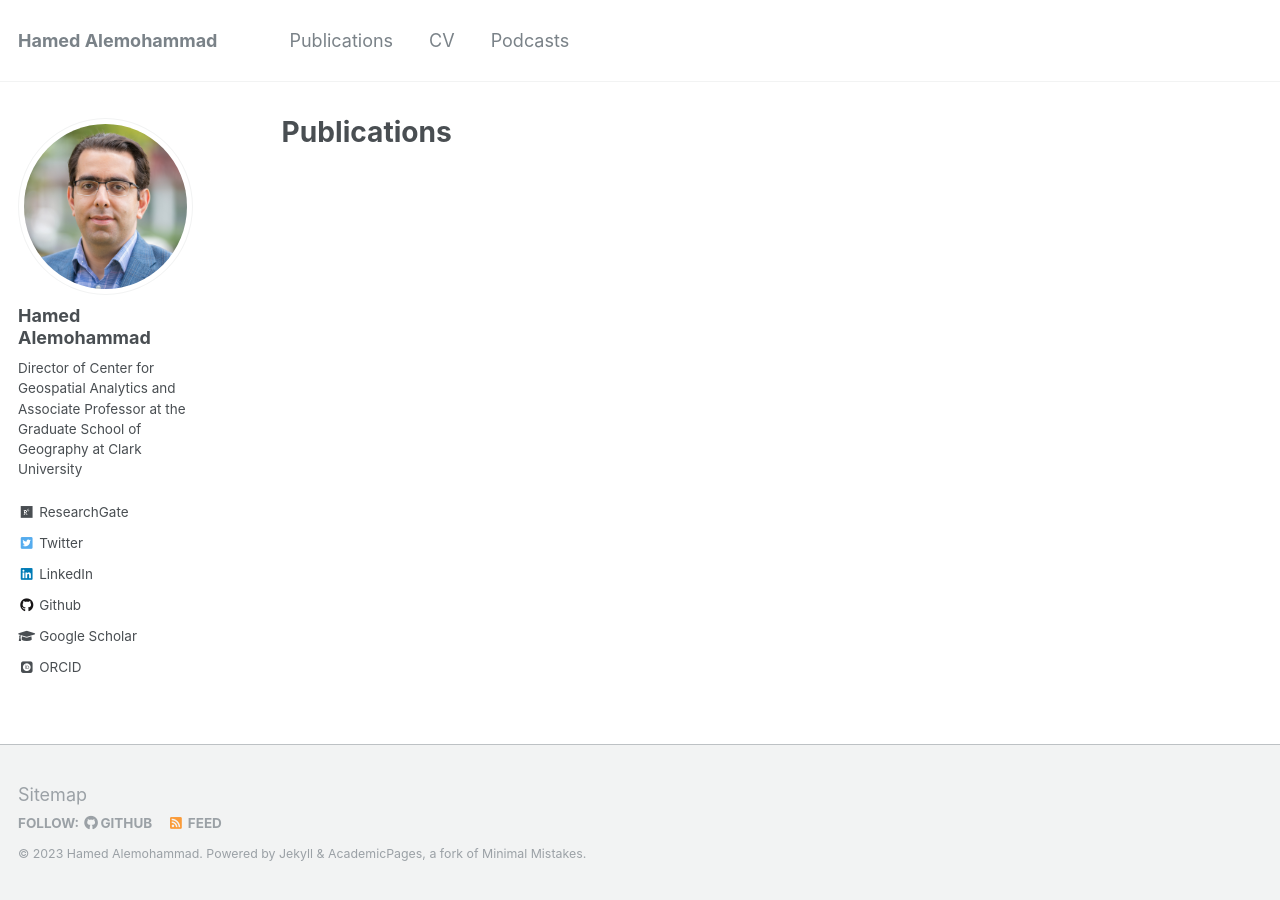
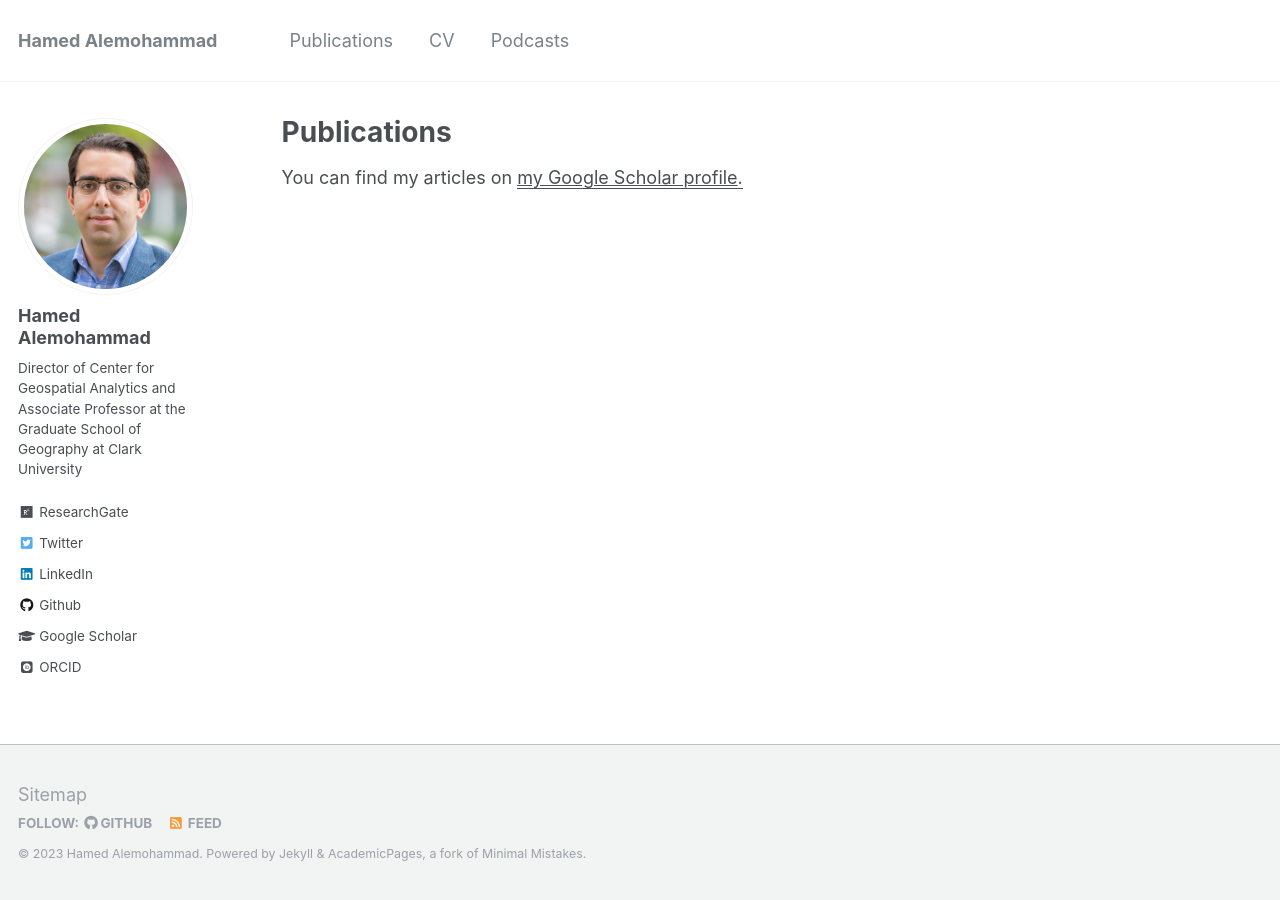
Before and after one commit to HamedAlemo/hamedalemo.github.io, a Jekyll site: the page built from _pages/publications.md, in a window 1280 px wide. Built offline with Jekyll 4.4.1, drawn with Linux system fonts in a browser that asks for light colours; some web fonts are replaced.

Commit message:
updated publications

```diff
--- a/_pages/publications.md
+++ b/_pages/publications.md
@@ -5,7 +5,7 @@ permalink: /publications/
 author_profile: true
 ---
 
-{% if author.googlescholar %}
+<!-- {% if author.googlescholar %}
   You can also find my articles on <u><a href="{{author.googlescholar}}">my Google Scholar profile</a>.</u>
 {% endif %}
 
@@ -13,4 +13,6 @@ author_profile: true
 
 {% for post in site.publications reversed %}
   {% include archive-single.html %}
-{% endfor %}
+{% endfor %} -->
+
+You can find my articles on <u><a href="{{author.googlescholar}}">my Google Scholar profile</a>.</u>
```
